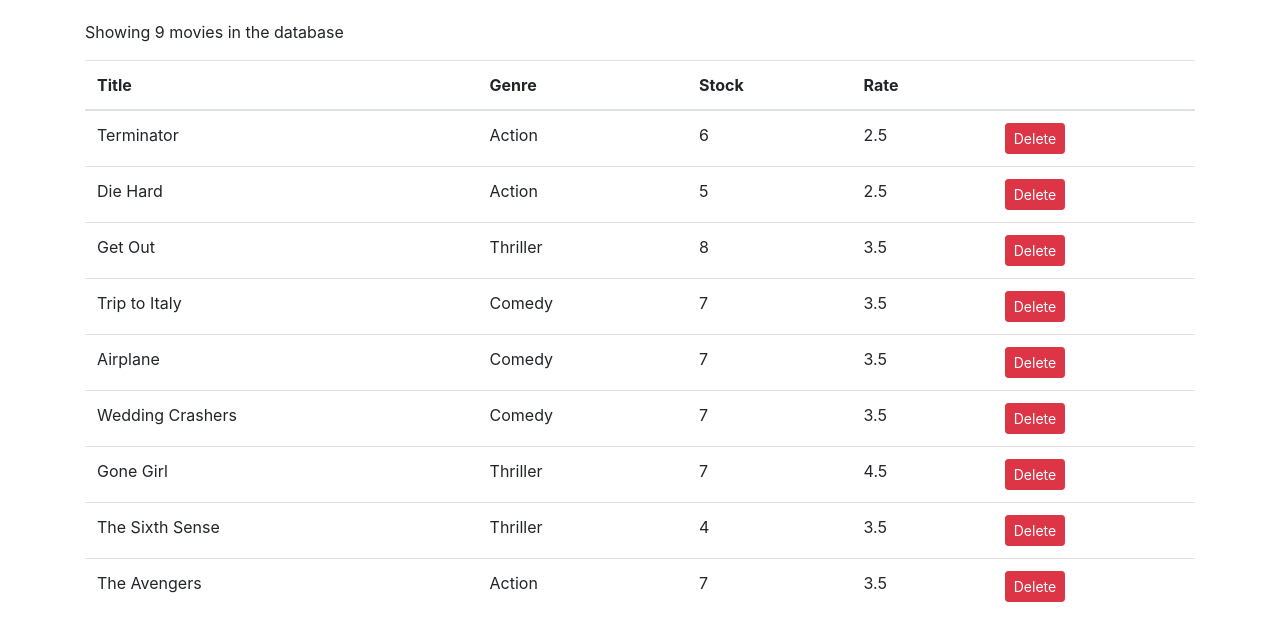
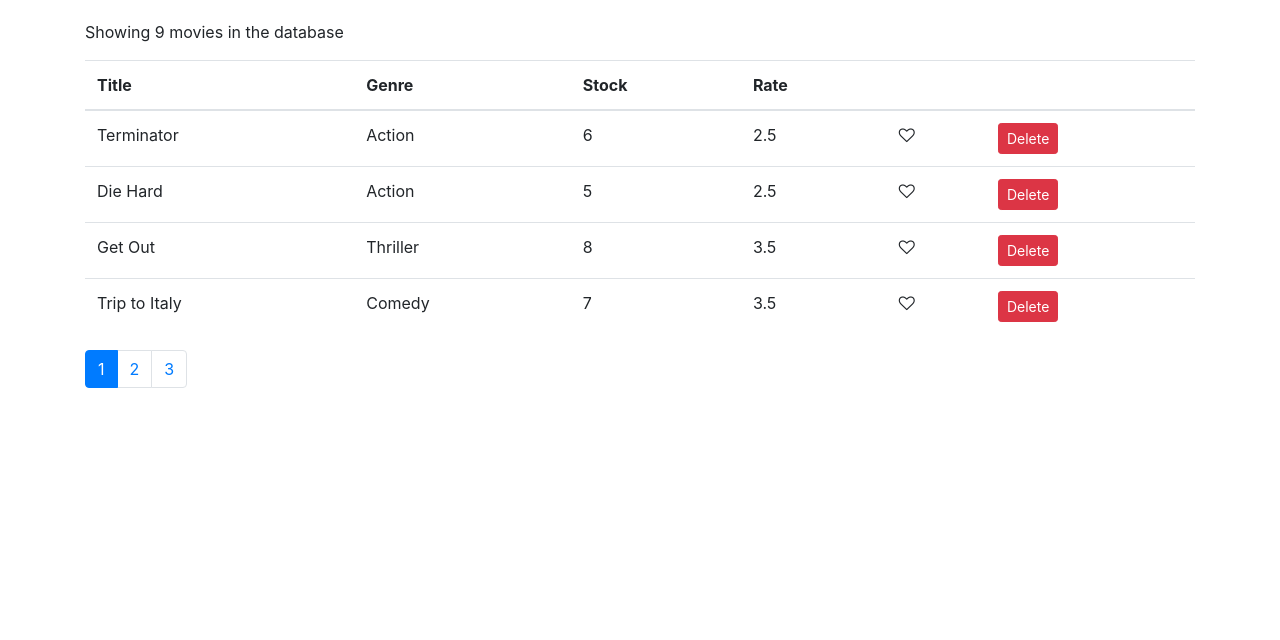
Before and after one commit to ThimoReumerman/ProjectVidly-React, a React (Create React App) app: page / in a window 1280 px wide. Shown: the top 640 px of the page. Built offline with nearby package versions, Linux system fonts and the light colour scheme.

Commit message:
Added pagination

```diff
--- a/package.json
+++ b/package.json
@@ -8,6 +8,8 @@
     "@testing-library/user-event": "^7.2.1",
     "bootstrap": "^4.4.1",
     "font-awesome": "^4.7.0",
+    "lodash": "^4.17.15",
+    "prop-types": "^15.6.2",
     "react": "^16.13.0",
     "react-dom": "^16.13.0",
     "react-scripts": "3.4.0"
--- /dev/null
+++ b/src/components/common/like.jsx
@@ -0,0 +1,16 @@
+import React, { Component } from "react";
+
+const Like = (props) => {
+  let classes = "fa fa-heart";
+  if (!props.liked) classes += "-o";
+  return (
+    <i
+      onClick={props.onClick}
+      style={{ cursor: "pointer" }}
+      className={classes}
+      aria-hidden="true"
+    ></i>
+  );
+};
+
+export default Like;
--- /dev/null
+++ b/src/components/common/pagination.jsx
@@ -0,0 +1,39 @@
+import React from "react";
+import PropTypes from 'prop-types';
+import _ from "lodash";
+
+const Pagination = (props) => {
+  const { itemCount, pageSize, currentPage, onPageChange } = props;
+  console.log(currentPage);
+
+  const pagesCount = Math.ceil(itemCount / pageSize);
+  if (pagesCount === 1) return null;
+
+  const pages = _.range(1, pagesCount + 1);
+
+  return (
+    <nav>
+      <ul className="pagination">
+        {pages.map((page) => (
+          <li
+            key={page}
+            className={page === currentPage ? "page-item active" : "page-item"}
+          >
+            <a className="page-link" onClick={() => onPageChange(page)}>
+              {page}
+            </a>
+          </li>
+        ))}
+      </ul>
+    </nav>
+  );
+};
+
+Pagination.propTypes = {
+    itemCount: PropTypes.number.isRequired,
+    pageSize: PropTypes.number.isRequired,
+    currentPage: PropTypes.number.isRequired,
+    onPageChange: PropTypes.func.isRequired
+};
+
+export default Pagination;
--- a/src/components/movies.jsx
+++ b/src/components/movies.jsx
@@ -1,19 +1,40 @@
 import React, { Component } from "react";
 import { getMovies } from "../services/fakeMovieService";
+import Pagination from "./common/pagination";
+import Like from "./common/like";
+import {paginate} from '../utils/paginate';
 
 class Movies extends Component {
   state = {
-    movies: getMovies()
+    movies: getMovies(),
+    currentPage: 1,
+    pageSize: 4,
   };
 
-  handleDelete = movie => {
-    const movies = this.state.movies.filter(m => m._id !== movie._id);
+  handleDelete = (movie) => {
+    const movies = this.state.movies.filter((m) => m._id !== movie._id);
     this.setState({ movies });
+  };
+
+  handleLike = (movie) => {
+    const movies = [...this.state.movies];
+    const index = movies.indexOf(movie);
+    movies[index] = { ...movies[index] };
+    movies[index].liked = !movies[index].liked;
+    this.setState({ movies });
+  };
+
+  handlePageChange = (page) => {
+    this.setState({ currentPage: page });
   };
 
   render() {
     const { length: count } = this.state.movies;
+    const { pageSize, currentPage, movies: allMovies } = this.state;
+
     if (count <= 0) return <p>There are no movies in the database.</p>;
+
+    const movies = paginate(allMovies, currentPage, pageSize);
 
     return (
       <React.Fragment>
@@ -26,15 +47,22 @@
               <th>Stock</th>
               <th>Rate</th>
               <th></th>
+              <th></th>
             </tr>
           </thead>
           <tbody>
-            {this.state.movies.map(movie => (
+            {movies.map((movie) => (
               <tr key={movie._id}>
                 <td>{movie.title}</td>
                 <td>{movie.genre.name}</td>
                 <td>{movie.numberInStock}</td>
                 <td>{movie.dailyRentalRate}</td>
+                <td>
+                  <Like
+                    liked={movie.liked}
+                    onClick={() => this.handleLike(movie)}
+                  />
+                </td>
                 <td>
                   <button
                     onClick={() => this.handleDelete(movie)}
@@ -47,6 +75,12 @@
             ))}
           </tbody>
         </table>
+        <Pagination
+          itemCount={count}
+          pageSize={pageSize}
+          currentPage={currentPage}
+          onPageChange={this.handlePageChange}
+        />
       </React.Fragment>
     );
   }
--- /dev/null
+++ b/src/utils/paginate.js
@@ -0,0 +1,8 @@
+import _ from "lodash";
+
+export function paginate(items, pageNumber, pageSize) {
+  const startIndex = (pageNumber - 1) * pageSize;
+
+  //Create lodash object in order to chain commands, and return it as a normal array using value()
+  return _(items).slice(startIndex).take(pageSize).value();
+}
```
Also changed, not shown: 1 other file (tests, documents, lock files or other folders).
